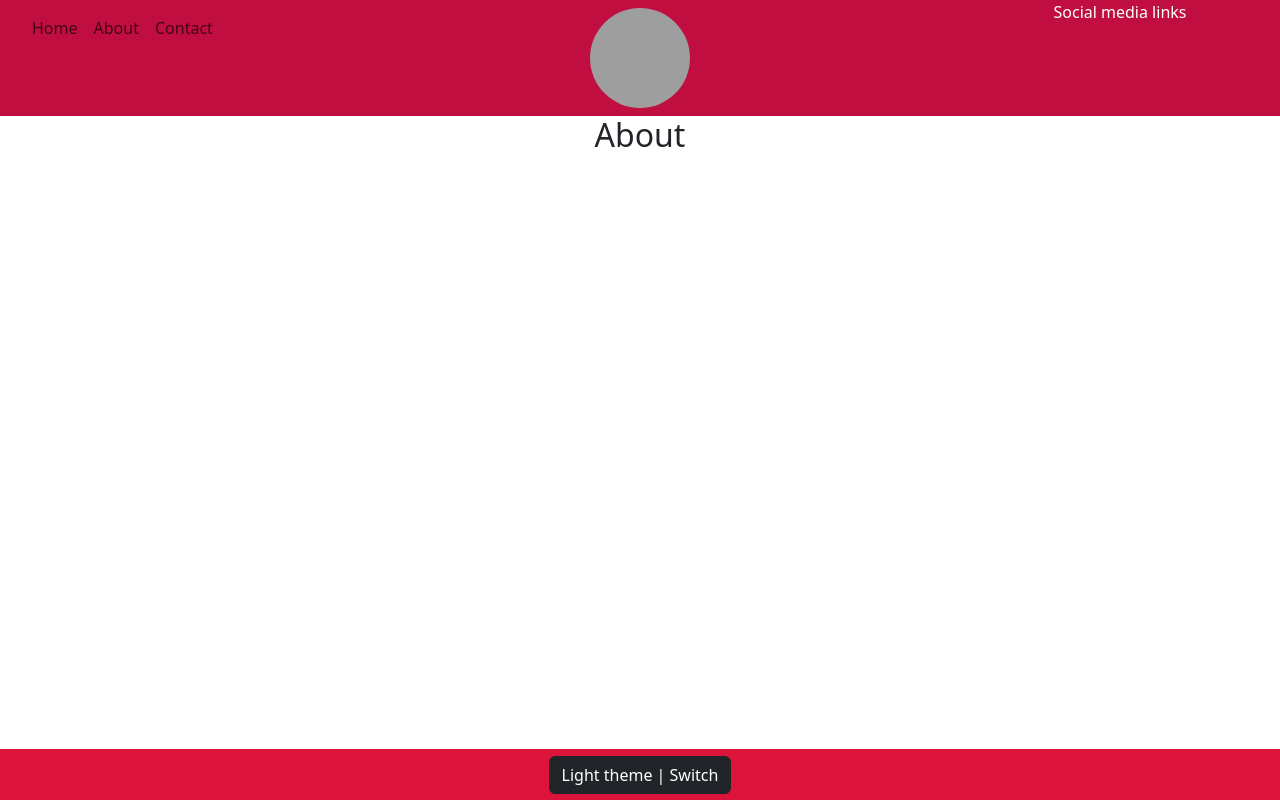
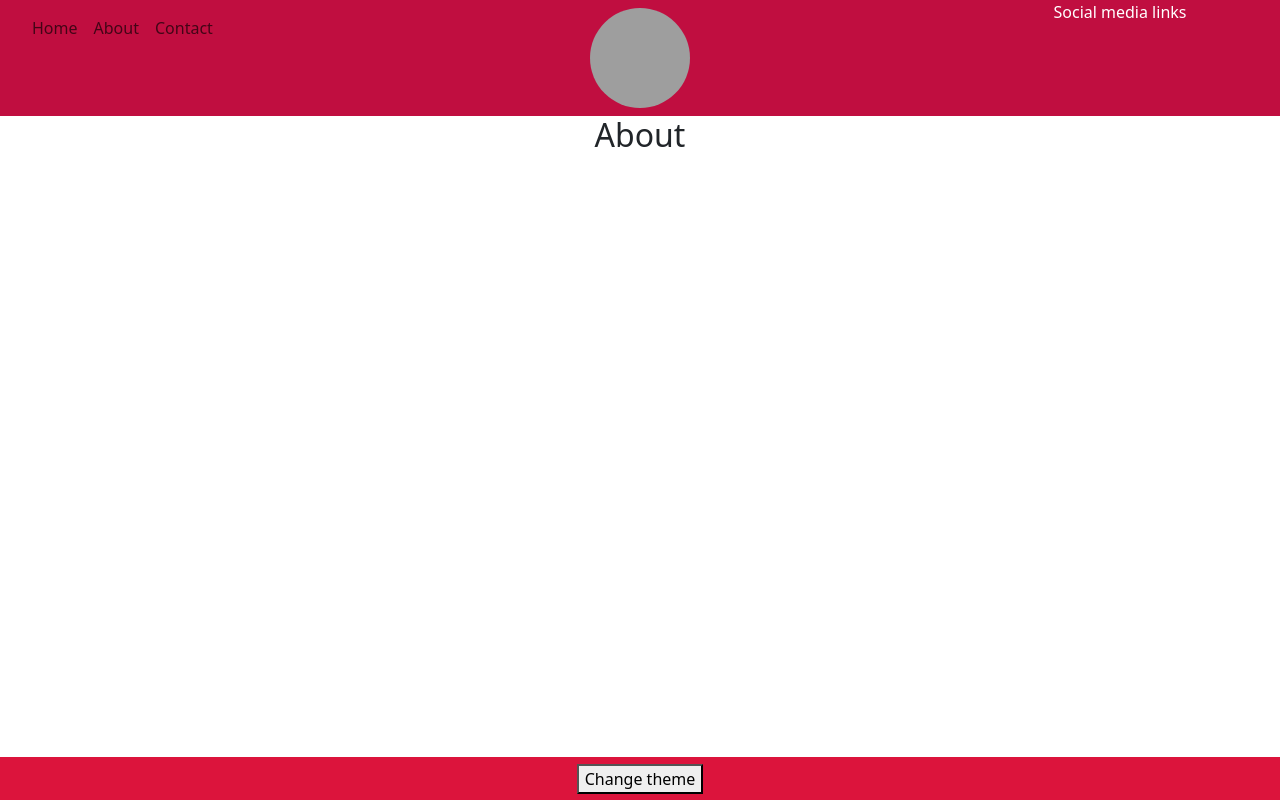
Before and after one commit to saebuabu/bootstrap-react, a React (Create React App) app: page /about in a window 1280 px wide. Built offline with nearby package versions, Linux system fonts and the light colour scheme; grey boxes are pictures that could not be loaded.

Commit message:
eerste opzet switch theme

```diff
--- /dev/null
+++ b/src/components/LightDarkMode/index.jsx
@@ -0,0 +1,12 @@
+
+export default function LightDarkMode() {
+
+
+    return <div>
+        <div className="light-dark-mode">
+            <div className="container">
+                <button type='button'>Change theme</button>
+            </div>
+        </div>
+    </div>
+}
--- a/src/views/Footer.jsx
+++ b/src/views/Footer.jsx
@@ -1,10 +1,11 @@
 import React, { Component } from 'react';
+import LightDarkMode from '../components/LightDarkMode';
 
 class Footer extends Component {
   render() {
     return (
         <>
-        <footer className='footer fixed-bottom'><button type="button" class="btn btn-dark">Light theme | Switch</button></footer>
+        <footer className='footer fixed-bottom'><LightDarkMode /></footer>
         </>
     );
   }
```
